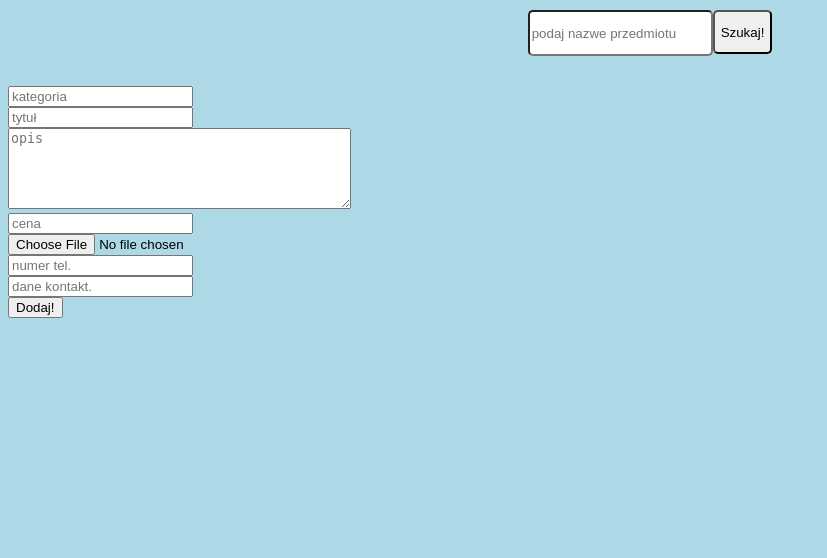
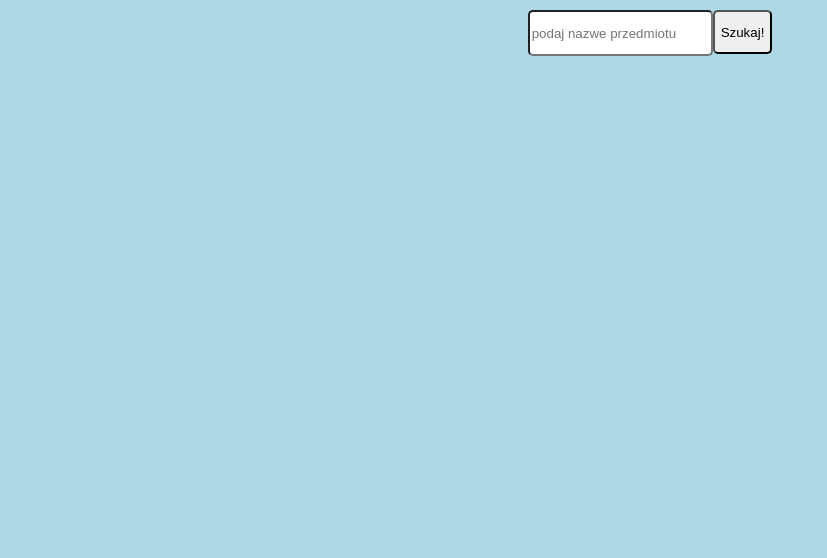
Before and after one commit to bartexs6/Molto, a PHP site: the page made by Strona głowna/index.php in a window 1280 px wide. Shown: the part 74-632 px from the top of the page, without its empty margins (0-827 px from the left). Run offline with PHP 8.4, Linux system fonts and the light colour scheme; some libraries are stand-ins or nearby versions.

Commit message:
Update index.php

```diff
--- a/Strona głowna/index.php
+++ b/Strona głowna/index.php
@@ -19,7 +19,7 @@
         <div class="navigation">
             <ul>
                 <li><a href="#main">Główna</a></li>
-                <li><a href="addAnn">Dodaj ogłoszenie</a></li>
+                <li><a href="addAnn.html">Dodaj ogłoszenie</a></li>
                 <li><a href="#account">Konto</a></li>
             </ul>
         </div>
@@ -49,22 +49,6 @@
 
         </section>
 
-        <form action="add_ann.php" method="POST" enctype="multipart/form-data">
-
-            <!-- LISTA KATEGORII-->
-            <option value=""></option>
-
-
-            <input type="text" name="category" placeholder="kategoria"><br>
-            <input type="text" name="title" placeholder="tytuł"><br>
-            <textarea name="opis" placeholder="opis" rows="5" cols="40"></textarea><br>
-            <input type="number" name="value" placeholder="cena"><br>
-            <input type="file" name="img_link"><br>
-            <input type="number" minlength="9" maxlength="9" name="contact" placeholder="numer tel."><br>
-            <input type="text" name="location" placeholder="dane kontakt."><br>
-            <input type="submit" name="submit" value="Dodaj!">
-        </form>
-
     </main>
 
 
```
